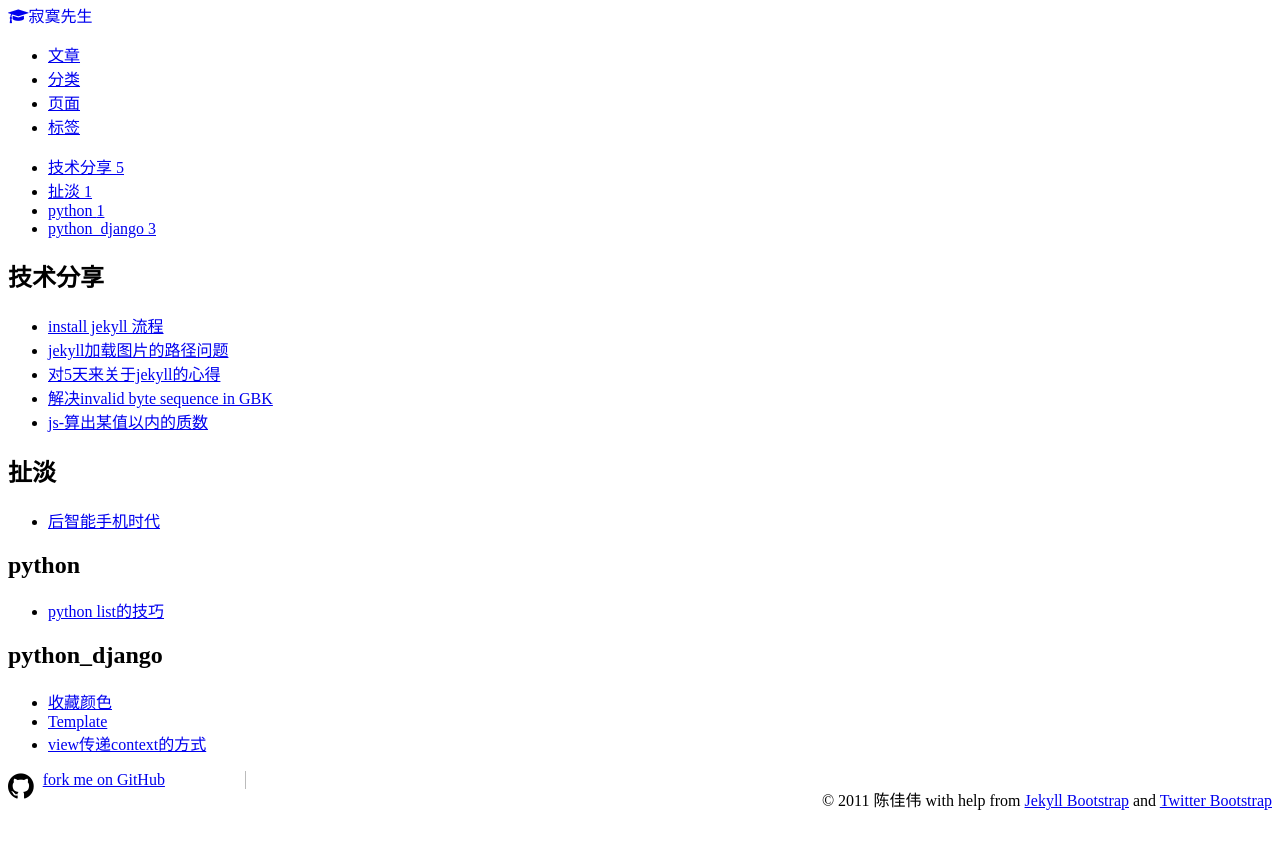
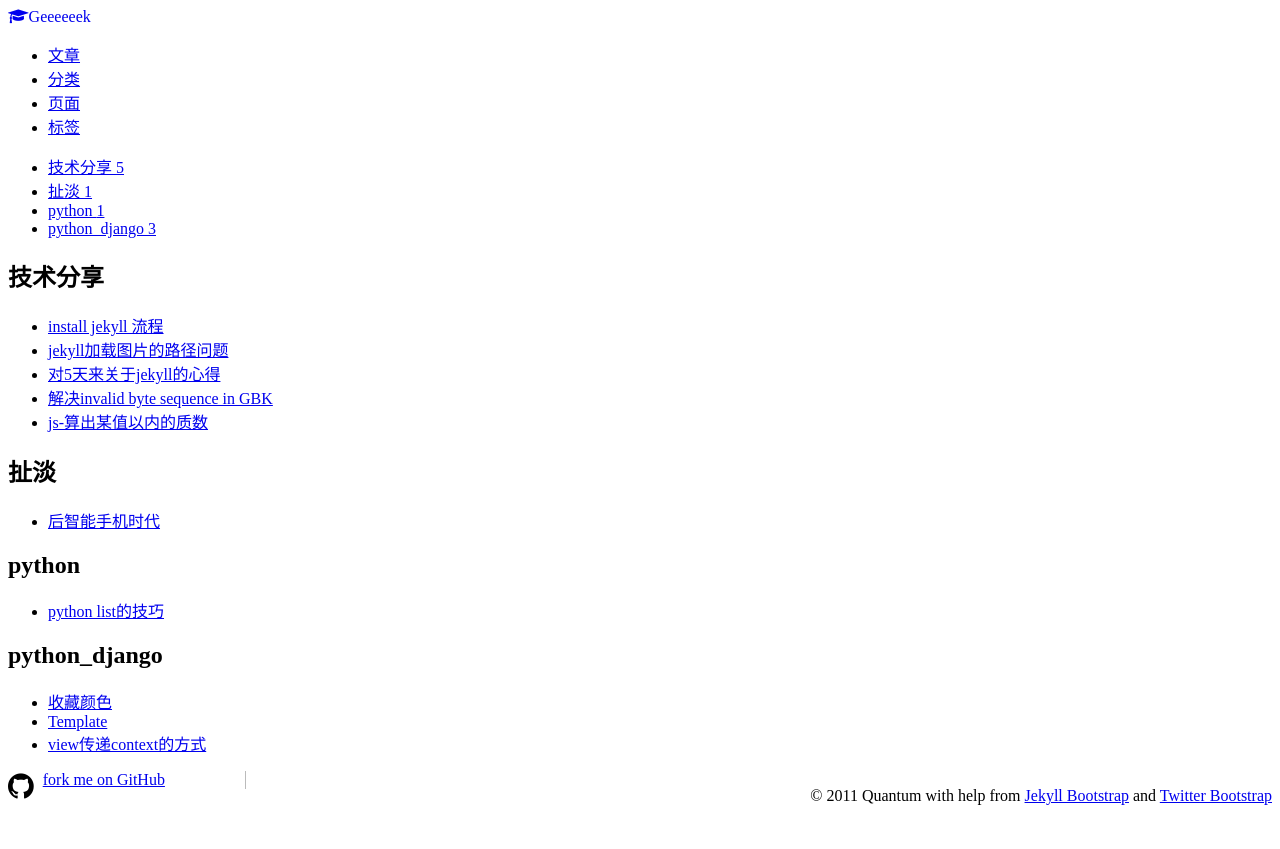
Before and after one commit to quantumlaser/quantumlaser.github.io, a Jekyll site: the page built from categories.html, in a window 1280 px wide. Shown: the top 849 px of the page. Built offline with Jekyll 4.4.1, drawn with Linux system fonts in a browser that asks for light colours; nearby versions of some CDN libraries.

```diff
--- a/_config.yml
+++ b/_config.yml
@@ -10,14 +10,14 @@ safe: false
 # Themes are encouraged to use these universal variables
 # so be sure to set them if your theme uses them.
 #
-title : 寂寞先生
+title : Geeeeeek
 tagline: Site Tagline
 author :
-  name : 陈佳伟
-  email : blah@email.test
-  github : username
-  twitter : username
-  feedburner : feedname
+  name : Quantum
+  email : thwuzhaohui@163.com
+  github : quantumlaser
+  # twitter : username
+  # feedburner : feedname
 
 # The production_url is only used when full-domain names are needed
 # such as sitemap.txt
@@ -102,7 +102,7 @@ JB :
   analytics :
     provider : google
     google :
-        tracking_id : 'UA-50637568-1'
+        tracking_id : 'UA-75039386-1'
     getclicky :
       site_id :
     mixpanel :
--- a/atom.xml
+++ b/atom.xml
@@ -1,5 +1,5 @@
 ---
-layout: nil
+layout: null
 title : Atom Feed
 ---
 <?xml version="1.0" encoding="utf-8"?>
--- a/rss.xml
+++ b/rss.xml
@@ -1,5 +1,5 @@
 ---
-layout: nil
+layout: null
 title : RSS Feed
 ---
 
```
Also changed, not shown: index.md (+1 -1 lines), README.md.
